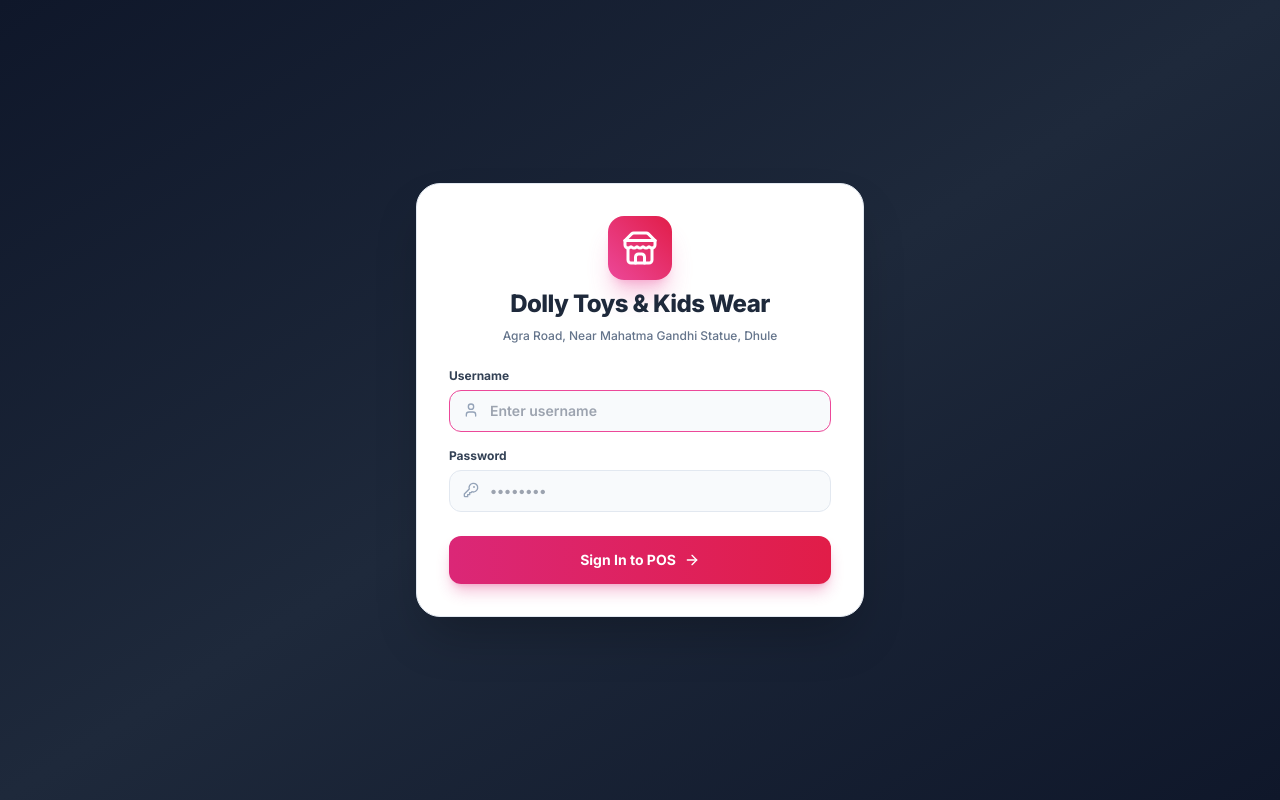
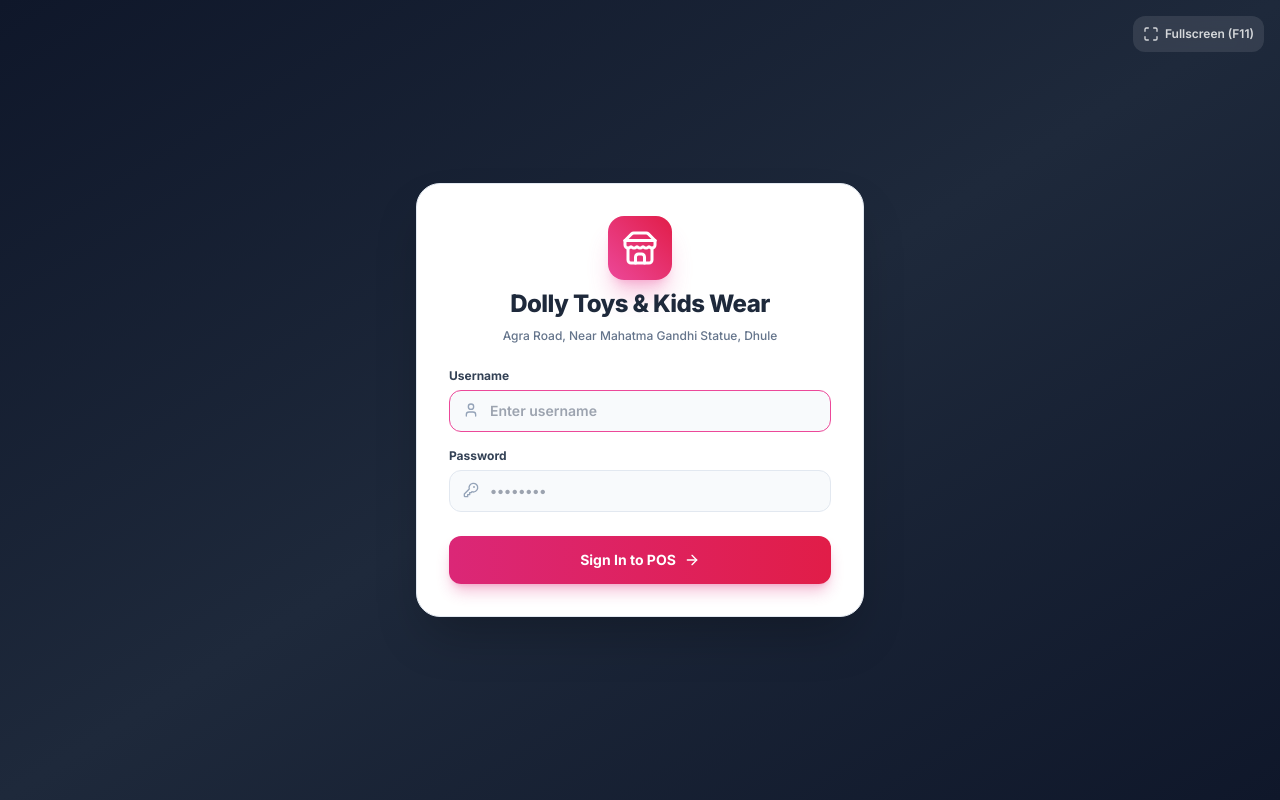
Before and after one commit to StayHiddenForMe/DollyPOS, a React (Vite) app in the folder frontend/: page /login in a window 1280 px wide. Built offline with nearby package versions, Linux system fonts and the light colour scheme.

Commit message:
feat: direct full-screen launch for login and dashboard with F11 controls

```diff
--- a/frontend/src/pages/LoginPage.tsx
+++ b/frontend/src/pages/LoginPage.tsx
@@ -1,21 +1,45 @@
-import React, { useState } from 'react';
+import React, { useState, useEffect } from 'react';
 import { useNavigate } from 'react-router-dom';
 import { useAuthStore } from '../store/authStore';
 import api from '../utils/api';
-import { Store, Lock, User, KeyRound, AlertCircle, ArrowRight } from 'lucide-react';
+import { Store, Lock, User, KeyRound, AlertCircle, ArrowRight, Maximize, Minimize } from 'lucide-react';
 
 export const LoginPage: React.FC = () => {
   const [username, setUsername] = useState('');
   const [password, setPassword] = useState('');
   const [error, setError] = useState<string | null>(null);
   const [isLoading, setIsLoading] = useState(false);
+  const [isFullscreen, setIsFullscreen] = useState(false);
   const { login } = useAuthStore();
   const navigate = useNavigate();
+
+  useEffect(() => {
+    const onFsChange = () => {
+      setIsFullscreen(!!document.fullscreenElement);
+    };
+    document.addEventListener('fullscreenchange', onFsChange);
+    return () => document.removeEventListener('fullscreenchange', onFsChange);
+  }, []);
+
+  const toggleFullscreen = () => {
+    if (!document.fullscreenElement) {
+      document.documentElement.requestFullscreen().catch(() => {});
+    } else {
+      if (document.exitFullscreen) {
+        document.exitFullscreen().catch(() => {});
+      }
+    }
+  };
 
   const handleLogin = async (e: React.FormEvent) => {
     e.preventDefault();
     setError(null);
     setIsLoading(true);
+
+    // Ensure Fullscreen mode is engaged
+    if (!document.fullscreenElement) {
+      document.documentElement.requestFullscreen().catch(() => {});
+    }
 
     try {
       const res = await api.post('/auth/login', { username, password });
@@ -29,7 +53,26 @@ export const LoginPage: React.FC = () => {
   };
 
   return (
-    <div className="min-h-screen bg-gradient-to-br from-slate-900 via-slate-800 to-slate-900 flex items-center justify-center p-4 select-none">
+    <div className="min-h-screen bg-gradient-to-br from-slate-900 via-slate-800 to-slate-900 flex items-center justify-center p-4 select-none relative">
+      {/* Top Fullscreen Toggle Button */}
+      <button
+        onClick={toggleFullscreen}
+        className="absolute top-4 right-4 p-2.5 rounded-xl bg-white/10 hover:bg-white/20 text-white/80 hover:text-white transition-all backdrop-blur-md flex items-center gap-1.5 text-xs font-semibold"
+        title={isFullscreen ? "Exit Fullscreen (F11 / Esc)" : "Enter Fullscreen Mode (F11)"}
+      >
+        {isFullscreen ? (
+          <>
+            <Minimize className="w-4 h-4 text-pink-400" />
+            <span className="hidden sm:inline">Exit Fullscreen</span>
+          </>
+        ) : (
+          <>
+            <Maximize className="w-4 h-4" />
+            <span className="hidden sm:inline">Fullscreen (F11)</span>
+          </>
+        )}
+      </button>
+
       <div className="w-full max-w-md bg-white dark:bg-slate-900 rounded-3xl shadow-2xl border border-slate-200 dark:border-slate-800 overflow-hidden p-8 space-y-6">
         {/* Header & Logo */}
         <div className="text-center space-y-2">
```
Also changed, not shown: 1 other file (tests, documents, lock files or other folders).
